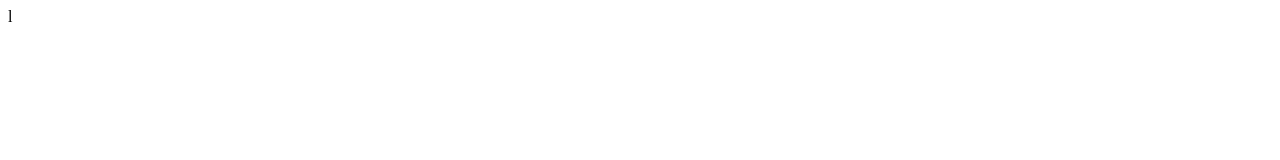
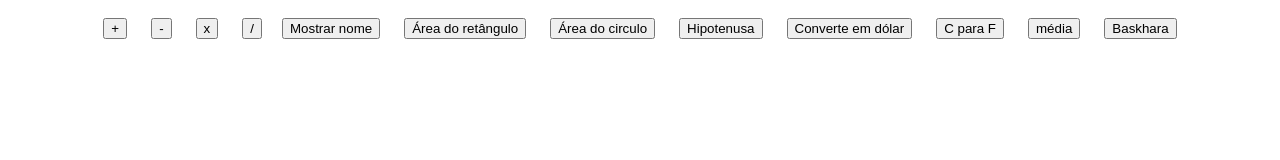
Before and after one commit to rafaelnel/hello-world, a plain HTML site: page index.html in a window 1280 px wide. Drawn offline with Linux system fonts and the light colour scheme.

Commit message:
Exercicios JS

```diff
--- a/css/style.css
+++ b/css/style.css
@@ -0,0 +1,10 @@
+body {
+    display: flex;
+    justify-content: center;
+    flex-wrap: wrap;
+}
+
+button {
+    margin: 10px;
+
+}
--- a/index.html
+++ b/index.html
@@ -5,11 +5,30 @@
     <meta charset="UTF-8">
     <meta http-equiv="X-UA-Compatible" content="IE=edge">
     <meta name="viewport" content="width=device-width, initial-scale=1.0">
-    <title>Document</title>
+    <link rel="stylesheet" href="css/style.css">
+    <script src="js/script.js"></script>
+    <title>Hello World JS</title>
 </head>
 
 <body>
+    <div id="calc">
+        <button onclick="soma(10, 2)">+</button>
+        <button onclick="subtracao(10, 2)">-</button>
+        <button onclick="multiplicacao(10, 2)">x</button>
+        <button onclick="divisao(10, 2)">/</button>
+    </div>
+    <div>
+        <Button onclick="mostrarnome()">Mostrar nome</Button>
+        <Button onclick="arearet()"> Área do retângulo</Button>
+        <Button onclick="areacirc()"> Área do circulo</Button>
+        <Button onclick="hipotenusa()">Hipotenusa</Button>
+        <Button onclick="dolar()">Converte em dólar</Button>
+        <Button onclick="grauf()">C para F</Button>
+        <Button onclick="media()">média</Button>
+        <Button onclick="raizes()">Baskhara</Button>
 
+    </div>
 </body>
 
-</html>l
+
+</html>
--- a/js/script.js
+++ b/js/script.js
@@ -0,0 +1,104 @@
+function helloworld() {
+    alert("Hello World!");
+}
+
+var n1
+var n2
+
+function soma(n1, n2) {
+    alert(n1 + n2)
+
+}
+
+
+function subtracao(n1, n2) {
+    alert(n1 - n2)
+}
+
+function multiplicacao(n1, n2) {
+    alert(n1 * n2)
+}
+
+function divisao(n1, n2) {
+    alert(n1 / n2)
+}
+
+function mostrarnome() {
+    let nome = prompt("Qual o seu nome?")
+    alert('Olá ' + nome)
+}
+
+function arearet() {
+    let b = prompt("Qual a base?")
+    let h = prompt("Qual a altura?")
+    let arearet = b * h
+    alert('A área é de ' + arearet + ' metros quadrados')
+}
+
+function areacirc() {
+    let raio = prompt("Qual o raio?")
+    let areacirc = 3.14 * raio * raio
+    alert('A área é de ' + areacirc + ' metros quadrados')
+}
+
+function hipotenusa() {
+    let c1 = prompt("Qual o primeiro cateto?")
+    let c2 = prompt("Qual o segundo cateto?")
+    let hip = (c1 * c1) + (c2 * c2)
+    alert('O valor da hipotenusa é de ' + Math.sqrt(hip))
+}
+
+function dolar() {
+    let real = prompt("Quantos reais você quer converter?")
+    let dolar = prompt("Qual o valor do dólar?")
+    let valor = real / dolar
+    alert('$' + valor)
+}
+
+function grauf() {
+    let celsius = prompt("Qual a temperatura em celsius?")
+    let far = (celsius * (9 / 5)) + 32
+    alert(far + "F")
+}
+
+
+function media() {
+    let n1 = parseFloat(prompt("Nota 1:"))
+    let n2 = parseFloat(prompt("Nota 2:"))
+    let n3 = parseFloat(prompt("Nota 3:"))
+    let media = (n1 + n2 + n3) / 3
+    alert("A média é de: " + media)
+}
+
+function raizes() {
+    let a = prompt("Qual o valor de a?")
+    let b = prompt("Qual o valor de b?")
+    let c = prompt("Qual o valor de c?")
+    let delta = (b * b) - (4 * a * c)
+    let rpositivo = (Math.sqrt(delta) - b) / (2 * a)
+    let rnegativo = (-Math.sqrt(delta) - b) / (2 * a)
+
+    alert('Valor das raizes: ' + rpositivo + " e " + rnegativo)
+}
+let nome = "QWERTY"
+let peso = 70.1
+let fumante = false
+
+
+//  DECLARAÇÃO reservar espaço na memória
+//  ATRIBUIÇÃO preencher o espaço reservado
+//  INICIALIZAÇÃO os dois juntos
+//  VARIAVEL caixa
+//  VALOR conteúdo
+//  TIPO  tamanho
+
+// Tipos de dados (lógicos: V OU F, numérico: INTEIROS / DECIMAIS,  alfanumérico: TEXTUAL / CÓDIGO)
+
+// Lógicos - boolean
+// Numérico - number
+// Alfanumérico - string
+
+
+// var - Pode ser alterado a declaração
+// let - poder alterar apenas a atribuição
+// const - não pode ser alterado após inicializado
```
